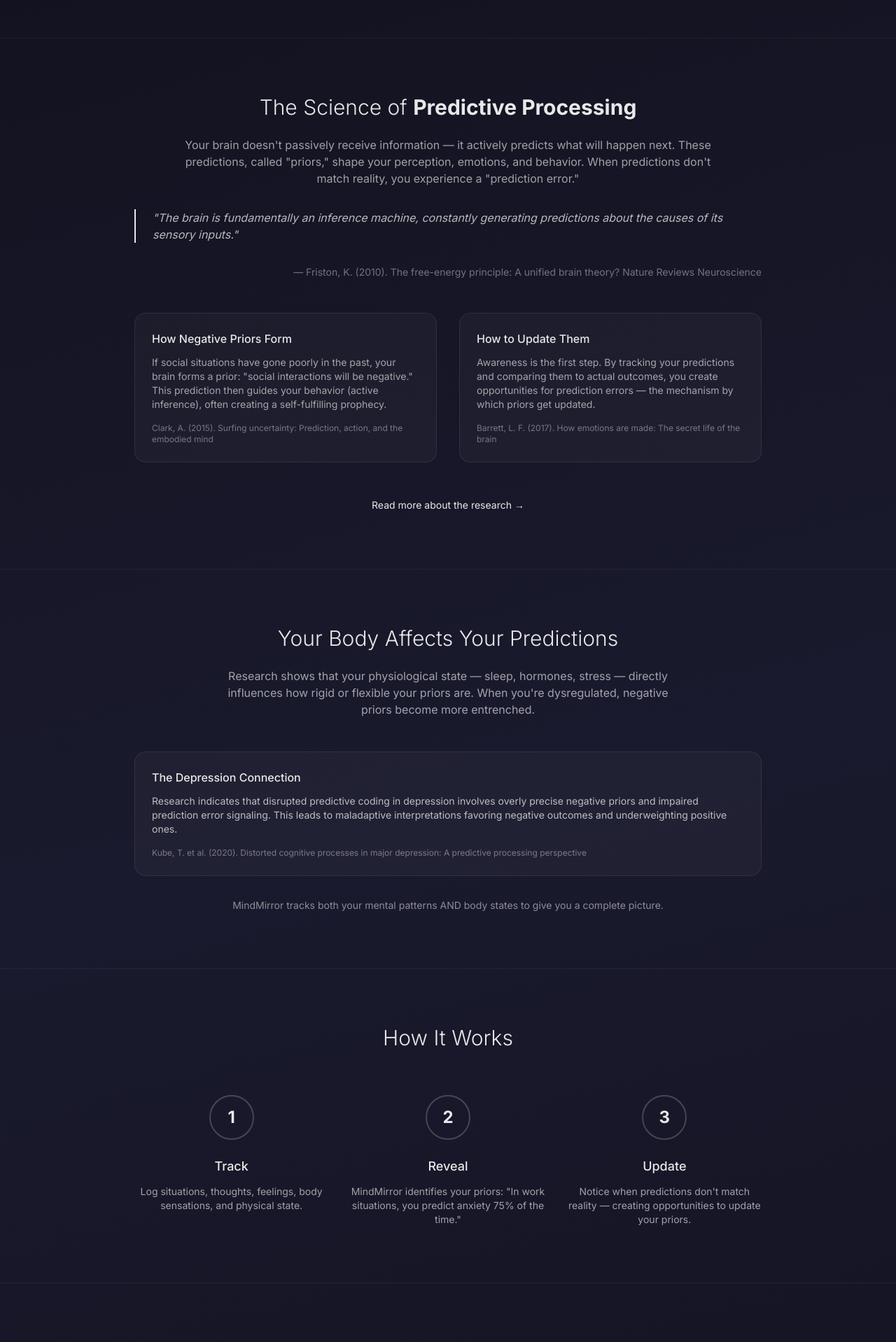
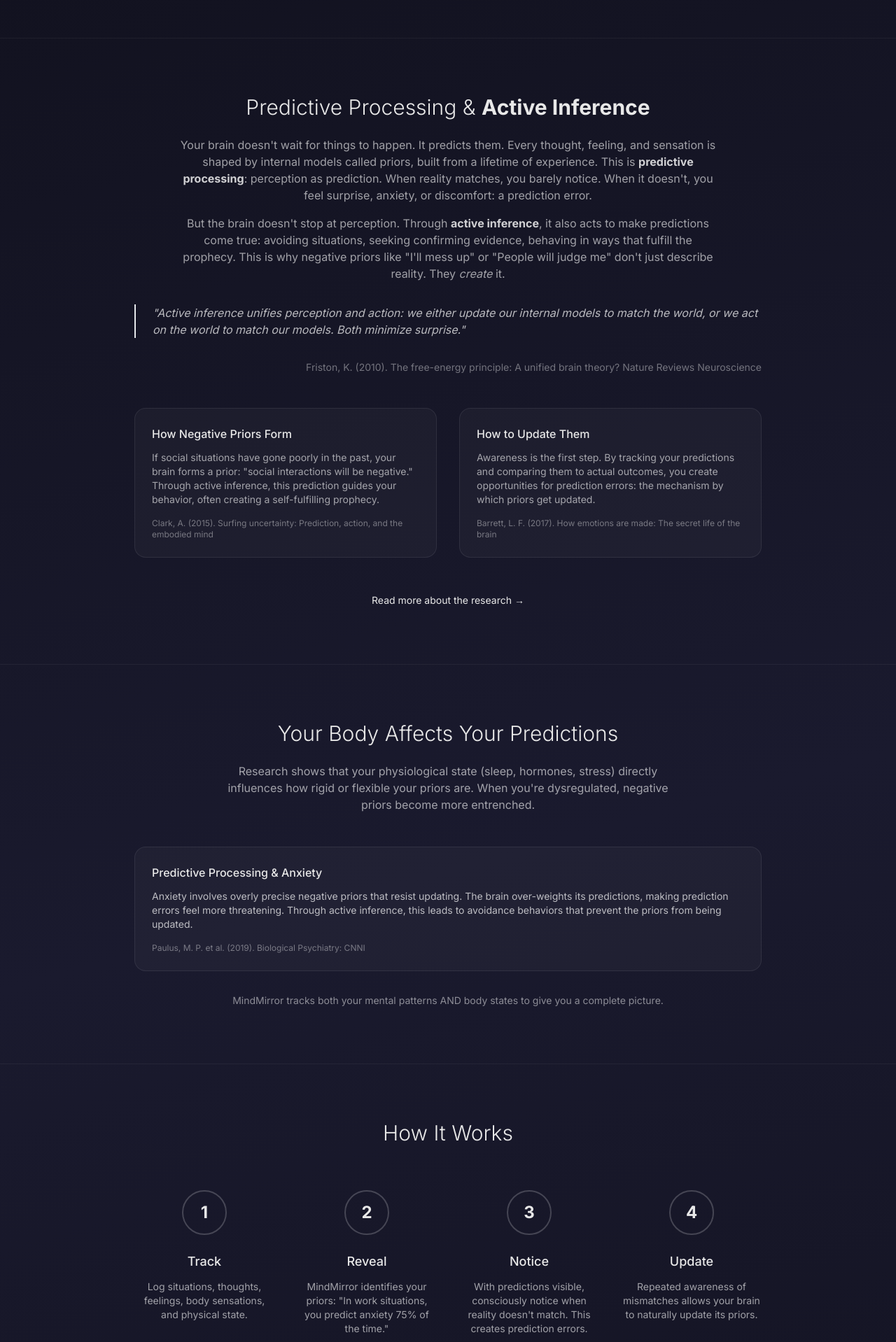
Before and after one commit to MonikaHello/mindmirror, a Next.js app: page / in a window 1280 px wide. Shown: the part 600-2518 px from the top of the page at 70% size. Built offline with nearby package versions, Linux system fonts and the light colour scheme.

Commit message:
Update science framing: predictive processing + active inference

```diff
--- a/app/page.tsx
+++ b/app/page.tsx
@@ -23,7 +23,7 @@ export default function HomePage() {
             Your brain is a prediction machine.
           </p>
           <p className="text-lg text-white/50 mb-10 max-w-2xl mx-auto leading-relaxed">
-            MindMirror helps you see your mental predictions — your priors — and gives you
+            MindMirror helps you see your mental predictions, your priors, and gives you
             the awareness to update them. Track thoughts, feelings, and body states.
             Discover patterns. Change outcomes.
           </p>
@@ -38,19 +38,25 @@ export default function HomePage() {
       <section id="science" className="py-20 px-6 border-t border-white/5">
         <div className="max-w-4xl mx-auto">
           <h2 className="text-3xl font-light text-center mb-6">
-            The Science of <span className="font-bold">Predictive Processing</span>
+            Predictive Processing & <span className="font-bold">Active Inference</span>
           </h2>
+          <p className="text-center text-white/60 max-w-3xl mx-auto mb-4">
+            Your brain doesn't wait for things to happen. It predicts them. Every thought,
+            feeling, and sensation is shaped by internal models called priors, built
+            from a lifetime of experience. This is <strong className="text-white/80">predictive processing</strong>: perception as prediction.
+            When reality matches, you barely notice. When it doesn't, you feel surprise, anxiety, or discomfort: a prediction error.
+          </p>
           <p className="text-center text-white/60 max-w-3xl mx-auto mb-8">
-            Your brain doesn't passively receive information — it actively predicts what will happen next.
-            These predictions, called "priors," shape your perception, emotions, and behavior.
-            When predictions don't match reality, you experience a "prediction error."
+            But the brain doesn't stop at perception. Through <strong className="text-white/80">active inference</strong>, it also acts to make predictions come true:
+            avoiding situations, seeking confirming evidence, behaving in ways that fulfill the prophecy.
+            This is why negative priors like "I'll mess up" or "People will judge me" don't just describe reality. They <em>create</em> it.
           </p>
           <blockquote className="border-l-2 border-primary/50 pl-6 my-8 text-white/70 italic">
-            "The brain is fundamentally an inference machine, constantly generating predictions
-            about the causes of its sensory inputs."
+            "Active inference unifies perception and action: we either update our internal models to match the world,
+            or we act on the world to match our models. Both minimize surprise."
           </blockquote>
           <p className="text-sm text-white/40 text-right mb-12">
-            — Friston, K. (2010). The free-energy principle: A unified brain theory? Nature Reviews Neuroscience
+            Friston, K. (2010). The free-energy principle: A unified brain theory? Nature Reviews Neuroscience
           </p>
 
           <div className="grid md:grid-cols-2 gap-8">
@@ -58,8 +64,8 @@ export default function HomePage() {
               <h3 className="font-medium mb-3">How Negative Priors Form</h3>
               <p className="text-sm text-white/60 mb-4">
                 If social situations have gone poorly in the past, your brain forms a prior:
-                "social interactions will be negative." This prediction then guides your behavior
-                (active inference), often creating a self-fulfilling prophecy.
+                "social interactions will be negative." Through active inference, this prediction guides your behavior,
+                often creating a self-fulfilling prophecy.
               </p>
               <p className="text-xs text-white/40">
                 Clark, A. (2015). Surfing uncertainty: Prediction, action, and the embodied mind
@@ -69,7 +75,7 @@ export default function HomePage() {
               <h3 className="font-medium mb-3">How to Update Them</h3>
               <p className="text-sm text-white/60 mb-4">
                 Awareness is the first step. By tracking your predictions and comparing them to
-                actual outcomes, you create opportunities for prediction errors — the mechanism
+                actual outcomes, you create opportunities for prediction errors: the mechanism
                 by which priors get updated.
               </p>
               <p className="text-xs text-white/40">
@@ -93,20 +99,20 @@ export default function HomePage() {
             Your Body Affects Your Predictions
           </h2>
           <p className="text-center text-white/60 max-w-2xl mx-auto mb-12">
-            Research shows that your physiological state — sleep, hormones, stress — directly
+            Research shows that your physiological state (sleep, hormones, stress) directly
             influences how rigid or flexible your priors are. When you're dysregulated,
             negative priors become more entrenched.
           </p>
 
           <div className="card p-6 bg-primary/5 border-primary/20 mb-8">
-            <h3 className="font-medium mb-3">The Depression Connection</h3>
+            <h3 className="font-medium mb-3">Predictive Processing & Anxiety</h3>
             <p className="text-sm text-white/70 mb-4">
-              Research indicates that disrupted predictive coding in depression involves overly
-              precise negative priors and impaired prediction error signaling. This leads to
-              maladaptive interpretations favoring negative outcomes and underweighting positive ones.
+              Anxiety involves overly precise negative priors that resist updating. The brain over-weights
+              its predictions, making prediction errors feel more threatening. Through active inference,
+              this leads to avoidance behaviors that prevent the priors from being updated.
             </p>
             <p className="text-xs text-white/40">
-              Kube, T. et al. (2020). Distorted cognitive processes in major depression: A predictive processing perspective
+              Paulus, M. P. et al. (2019). Biological Psychiatry: CNNI
             </p>
           </div>
 
@@ -120,7 +126,7 @@ export default function HomePage() {
       <section className="py-20 px-6 border-t border-white/5">
         <div className="max-w-4xl mx-auto">
           <h2 className="text-3xl font-light text-center mb-16">How It Works</h2>
-          <div className="grid md:grid-cols-3 gap-8">
+          <div className="grid md:grid-cols-4 gap-8">
             <div className="text-center">
               <div className="w-16 h-16 rounded-full border-2 border-white/20 flex items-center justify-center mx-auto mb-6">
                 <span className="text-2xl font-bold">1</span>
@@ -143,9 +149,18 @@ export default function HomePage() {
               <div className="w-16 h-16 rounded-full border-2 border-white/20 flex items-center justify-center mx-auto mb-6">
                 <span className="text-2xl font-bold">3</span>
               </div>
+              <h3 className="text-lg font-medium mb-3">Notice</h3>
+              <p className="text-white/60 text-sm">
+                With predictions visible, consciously notice when reality doesn't match. This creates prediction errors.
+              </p>
+            </div>
+            <div className="text-center">
+              <div className="w-16 h-16 rounded-full border-2 border-white/20 flex items-center justify-center mx-auto mb-6">
+                <span className="text-2xl font-bold">4</span>
+              </div>
               <h3 className="text-lg font-medium mb-3">Update</h3>
               <p className="text-white/60 text-sm">
-                Notice when predictions don't match reality — creating opportunities to update your priors.
+                Repeated awareness of mismatches allows your brain to naturally update its priors.
               </p>
             </div>
           </div>
@@ -196,10 +211,10 @@ export default function HomePage() {
       </section>
 
       {/* Footer */}
-      <footer className="py-12 px-6 border-t border-white/5">
+      <footer className="py-12 px-6 bg-[#69443c]">
         <div className="max-w-6xl mx-auto flex flex-col md:flex-row justify-between items-center gap-6">
-          <div className="text-white/40 text-sm">© 2025 MindMirror</div>
-          <div className="flex gap-6 text-white/40 text-sm">
+          <div className="text-[#d4c4bc] text-sm">© 2025 MindMirror</div>
+          <div className="flex gap-6 text-[#d4c4bc]/70 text-sm">
             <Link href="/about" className="hover:text-white transition-colors">About</Link>
             <Link href="/privacy" className="hover:text-white transition-colors">Privacy</Link>
             <Link href="/terms" className="hover:text-white transition-colors">Terms</Link>
```
